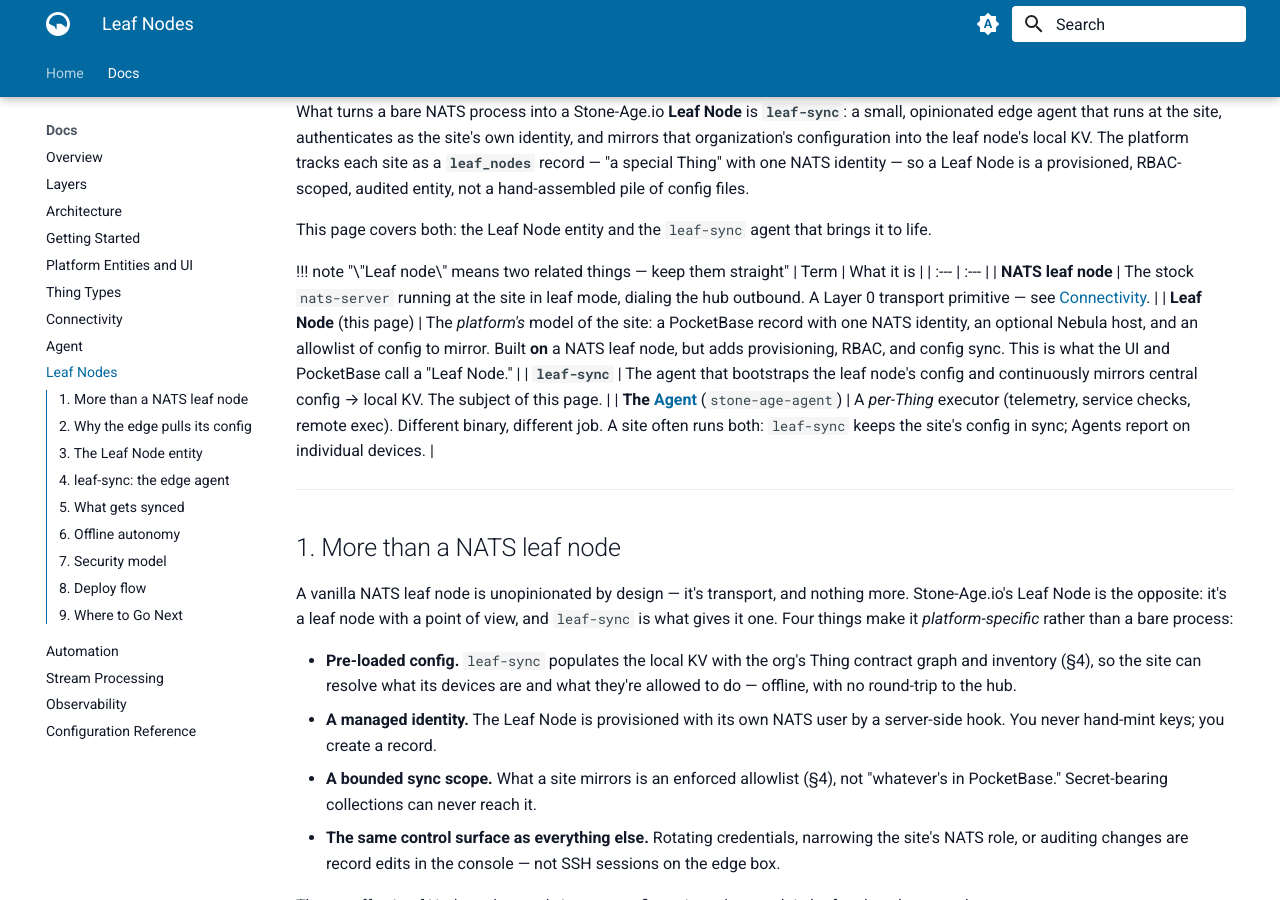
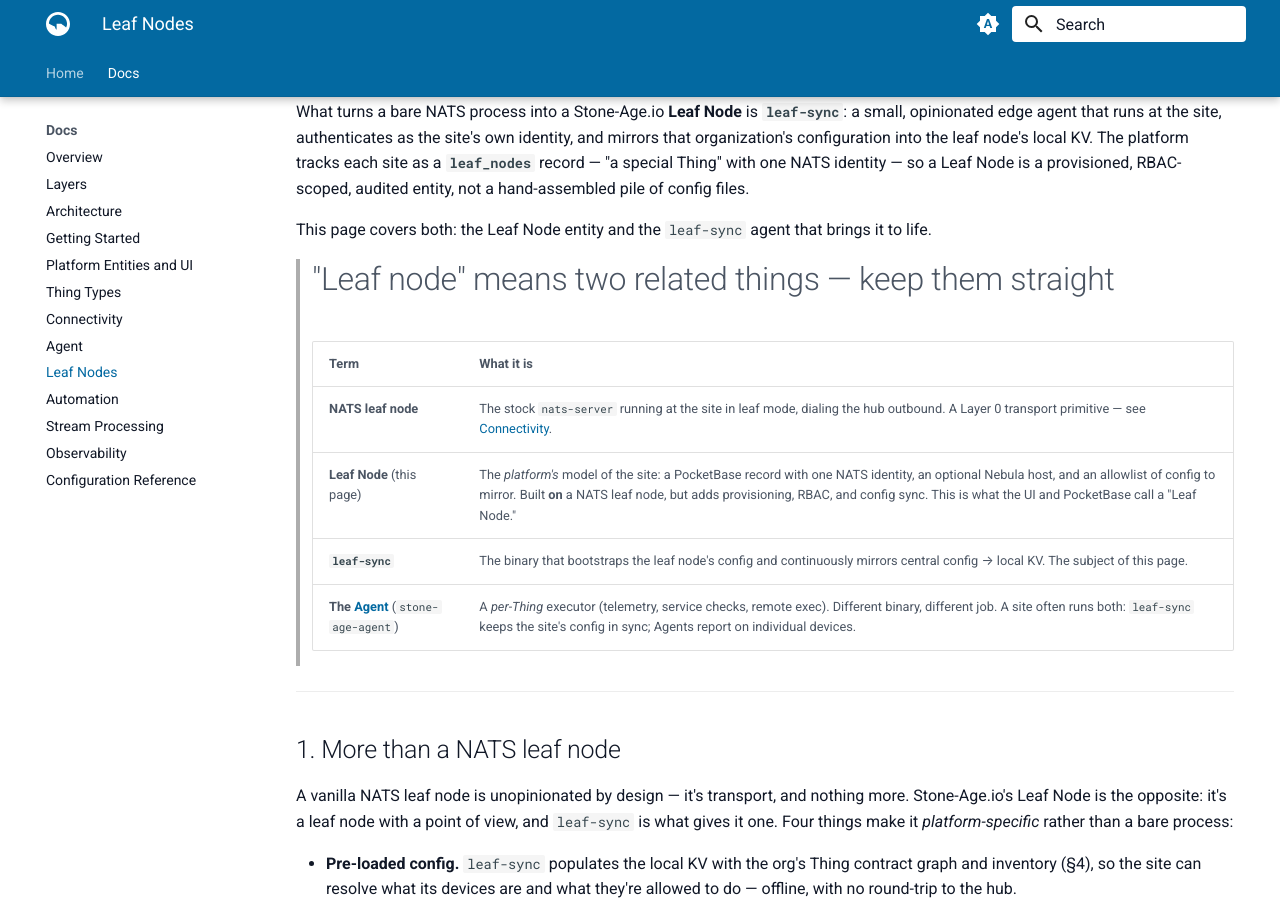
Before and after one commit to stone-age-io/platform-docs, an MkDocs documentation site: the page built from docs/leaf-nodes.md, in a window 1280 px wide and 900 px high, scrolled down 248 px. Built offline with MkDocs 1.6.1 and Material for MkDocs 9.7.7, drawn with Linux system fonts in a browser that asks for light colours.

Commit message:
Update leaf-nodes.md

```diff
--- a/docs/leaf-nodes.md
+++ b/docs/leaf-nodes.md
@@ -6,13 +6,13 @@ What turns a bare NATS process into a Stone-Age.io **Leaf Node** is **`leaf-sync
 
 This page covers both: the Leaf Node entity and the `leaf-sync` agent that brings it to life.
 
-!!! note "\"Leaf node\" means two related things — keep them straight"
-    | Term | What it is |
-    | :--- | :--- |
-    | **NATS leaf node** | The stock `nats-server` running at the site in leaf mode, dialing the hub outbound. A Layer 0 transport primitive — see [Connectivity](./connectivity.md#leaf-nodes). |
-    | **Leaf Node** (this page) | The *platform's* model of the site: a PocketBase record with one NATS identity, an optional Nebula host, and an allowlist of config to mirror. Built **on** a NATS leaf node, but adds provisioning, RBAC, and config sync. This is what the UI and PocketBase call a "Leaf Node." |
-    | **`leaf-sync`** | The agent that bootstraps the leaf node's config and continuously mirrors central config → local KV. The subject of this page. |
-    | **The [Agent](./agent.md)** (`stone-age-agent`) | A *per-Thing* executor (telemetry, service checks, remote exec). Different binary, different job. A site often runs both: `leaf-sync` keeps the site's config in sync; Agents report on individual devices. |
+> # "Leaf node" means two related things — keep them straight
+>    | Term | What it is |
+>    | :--- | :--- |
+>    | **NATS leaf node** | The stock `nats-server` running at the site in leaf mode, dialing the hub outbound. A Layer 0 transport primitive — see [Connectivity](./connectivity.md#leaf-nodes). |
+>    | **Leaf Node** (this page) | The *platform's* model of the site: a PocketBase record with one NATS identity, an optional Nebula host, and an allowlist of config to mirror. Built **on** a NATS leaf node, but adds  provisioning, RBAC, and config sync. This is what the UI and PocketBase call a "Leaf Node." |
+>    | **`leaf-sync`** | The binary that bootstraps the leaf node's config and continuously mirrors central config → local KV. The subject of this page. |
+>    | **The [Agent](./agent.md)** (`stone-age-agent`) | A *per-Thing* executor (telemetry, service checks, remote exec). Different binary, different job. A site often runs both: `leaf-sync` keeps the site's config in  sync; Agents report on individual devices. |
 
 ---
 
```
